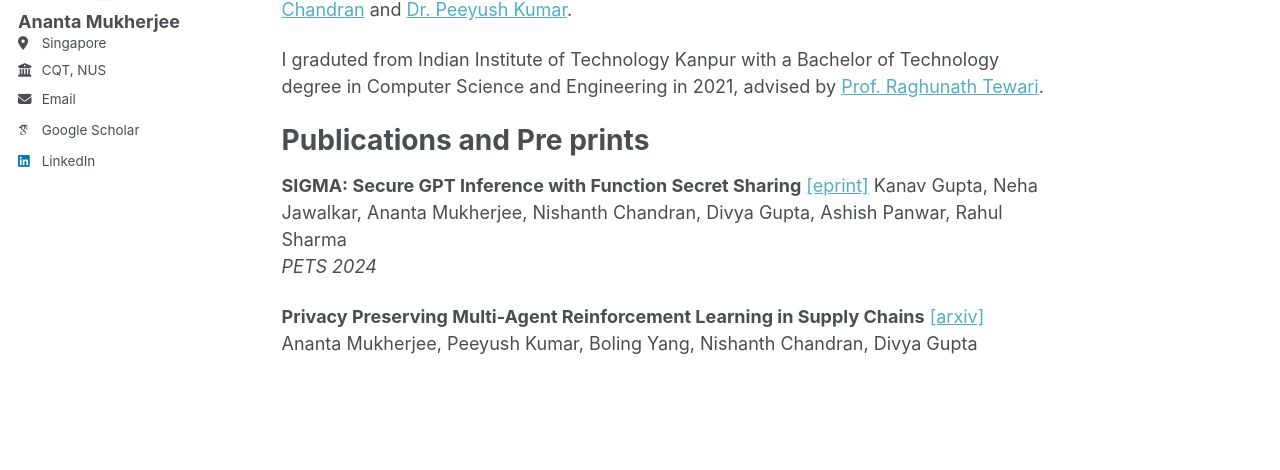
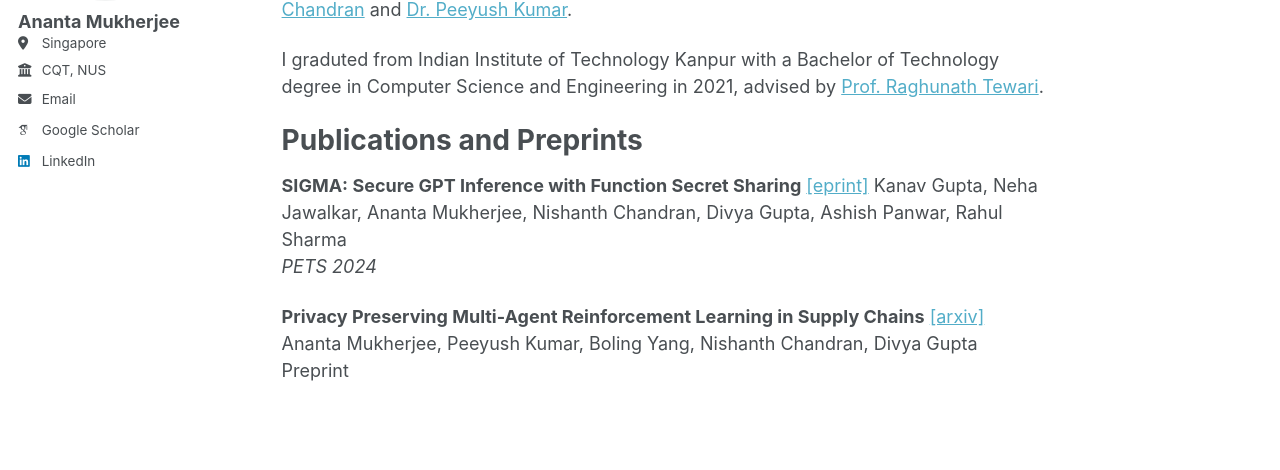
Before and after one commit to mananta/mananta.github.io, a Jekyll site: the page built from _pages/about.md, in a window 1280 px wide and 1123 px high. Shown: the part 334-804 px from the top of the window. Built offline with Jekyll 4.4.1, drawn with Linux system fonts in a browser that asks for light colours; some web fonts are replaced.

Commit message:
About Me

```diff
--- a/_pages/about.md
+++ b/_pages/about.md
@@ -17,7 +17,7 @@ I graduted from Indian Institute of Technology Kanpur with a Bachelor of Technol
 
 
 
-Publications and Pre prints
+Publications and Preprints
 =======
 **SIGMA: Secure GPT Inference with Function Secret Sharing** [[eprint]](https://eprint.iacr.org/2023/1269)
 Kanav Gupta, Neha Jawalkar, Ananta Mukherjee, Nishanth Chandran, Divya Gupta, Ashish Panwar, Rahul Sharma
@@ -25,3 +25,4 @@ Kanav Gupta, Neha Jawalkar, Ananta Mukherjee, Nishanth Chandran, Divya Gupta, As
 
 **Privacy Preserving Multi-Agent Reinforcement Learning in Supply Chains**  [[arxiv]](https://arxiv.org/abs/2312.05686)
 Ananta Mukherjee, Peeyush Kumar, Boling Yang, Nishanth Chandran, Divya Gupta
+Preprint
```
